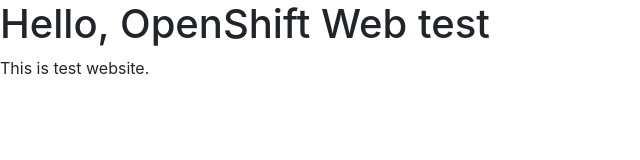
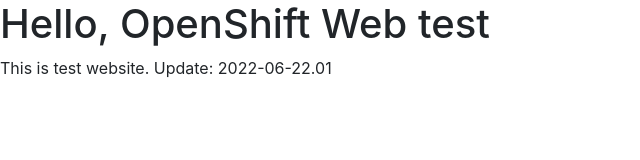
Before and after one commit to kazzuja/os-html-website, a plain HTML site: page index.html in a window 1280 px wide. Shown: the whole page, without its empty margins (0-640 px from the left). Drawn offline with nearby package versions, Linux system fonts and the light colour scheme.

Commit message:
Zmiany: 2022-06-26.01

```diff
--- a/index.html
+++ b/index.html
@@ -15,6 +15,8 @@
 
     This is test website.
 
+    Update: 2022-06-22.01
+
     <!-- Optional JavaScript -->
     <!-- jQuery first, then Popper.js, then Bootstrap JS -->
     <script src="https://code.jquery.com/jquery-3.2.1.slim.min.js" integrity="sha384-KJ3o2DKtIkvYIK3UENzmM7KCkRr/rE9/Qpg6aAZGJwFDMVNA/GpGFF93hXpG5KkN" crossorigin="anonymous"></script>
```
